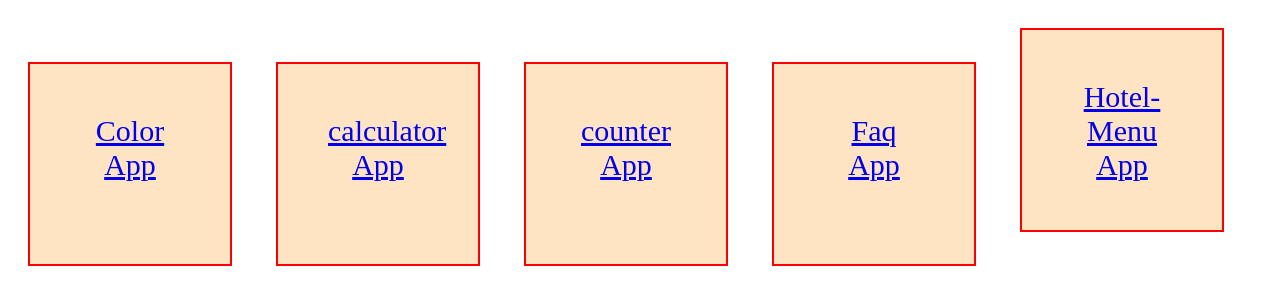
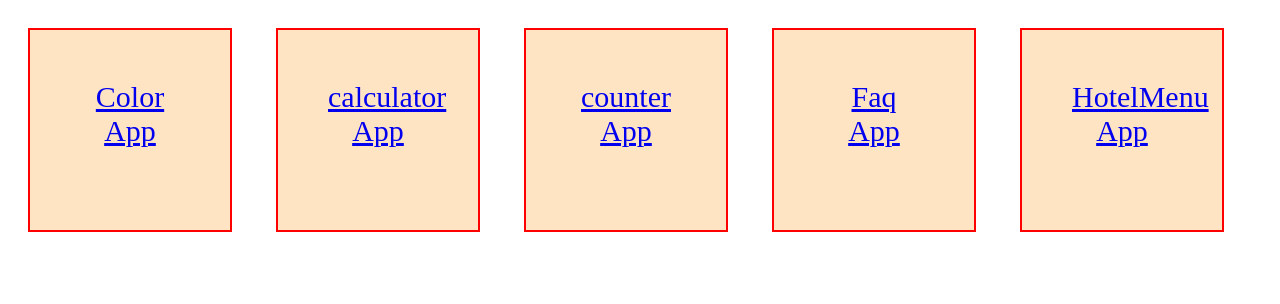
Before and after one commit to Bharathitanniru/my-html-practice, a plain HTML site: page index.html in a window 1280 px wide. Drawn offline with Linux system fonts and the light colour scheme.

Commit message:
typo test#2

```diff
--- a/index.html
+++ b/index.html
@@ -25,7 +25,7 @@
         <div id="one"><a href="./calc_app/calc_app.html"> calculator App</a></div>
         <div id="two"><a href="./counter_app/counter_app.html"> counter App</a></div>
         <div id="three"><a href="./faq_app/faq_app.html"> Faq App</a></div>
-        <div id="four"><a href="./hotel_menu_app/hotel_menu_app.html"> Hotel-Menu App</a></div>
+        <div id="four"><a href="./hotel_menu_app/hotel_menu_app.html"> HotelMenu App</a></div>
     </div>
 </body>
 </html>
```
